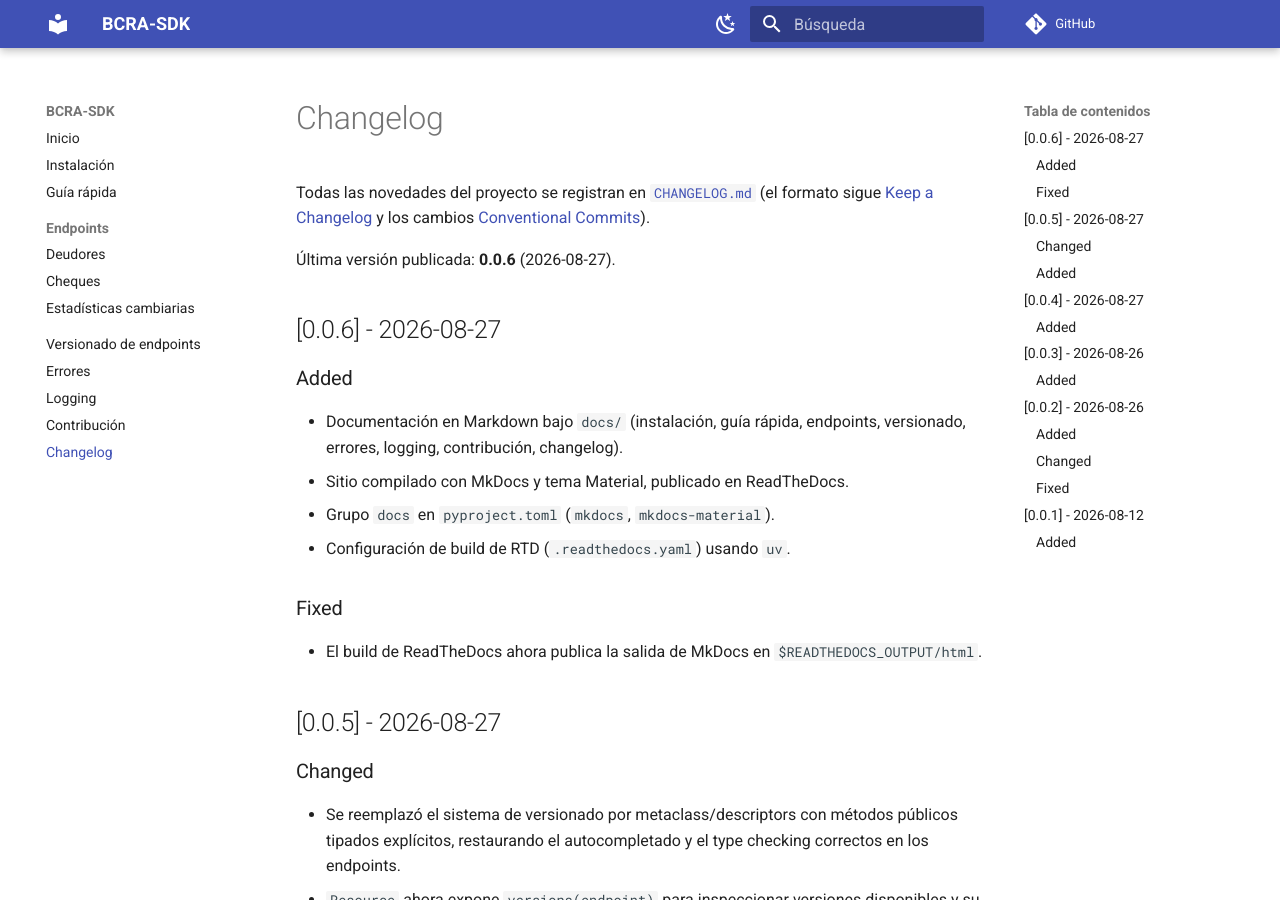
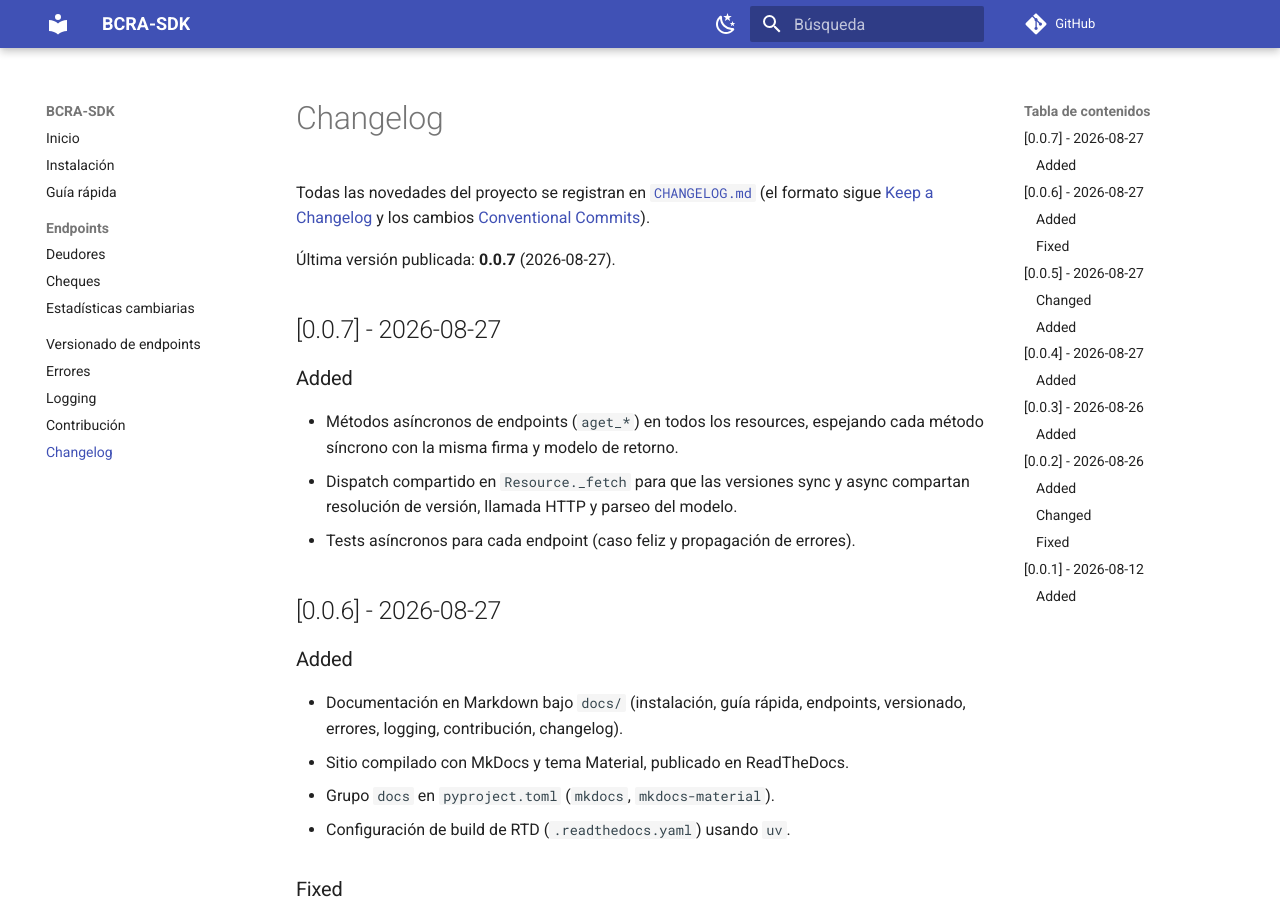
Before and after one commit to fernandezgonzalo/bcra-sdk, an MkDocs documentation site: the page built from docs/changelog.md, in a window 1280 px wide and 900 px high. Built offline with MkDocs 1.6.1 and Material for MkDocs 9.7.7, drawn with Linux system fonts in a browser that asks for light colours; comment, search, counter and statistics services are not loaded.

Commit message:
docs(changelog): add 0.0.7 release notes

```diff
--- a/docs/changelog.md
+++ b/docs/changelog.md
@@ -5,7 +5,17 @@ Todas las novedades del proyecto se registran en
 (el formato sigue [Keep a Changelog](https://keepachangelog.com/) y los cambios
 [Conventional Commits](https://www.conventionalcommits.org/)).
 
-Última versión publicada: **0.0.6** (2026-08-27).
+Última versión publicada: **0.0.7** (2026-08-27).
+
+## [0.0.7] - 2026-08-27
+
+### Added
+
+- Métodos asíncronos de endpoints (`aget_*`) en todos los resources, espejando cada
+  método síncrono con la misma firma y modelo de retorno.
+- Dispatch compartido en `Resource._fetch` para que las versiones sync y async
+  compartan resolución de versión, llamada HTTP y parseo del modelo.
+- Tests asíncronos para cada endpoint (caso feliz y propagación de errores).
 
 ## [0.0.6] - 2026-08-27
 
```
Also changed, not shown: CHANGELOG.md (+8 -0 lines).
